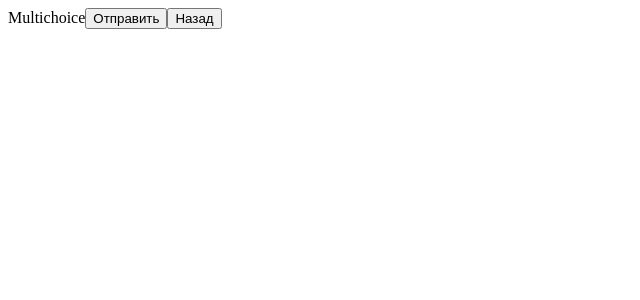
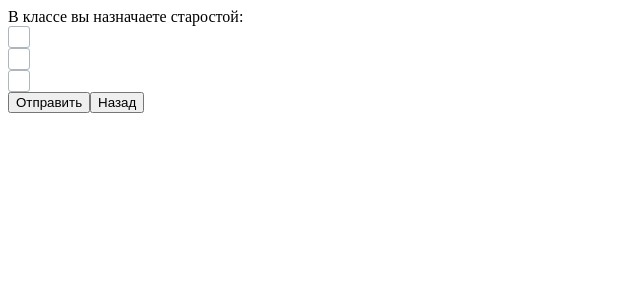
Before and after one commit to Katyusha0901/mad-soft, a React (Create React App) app: page / in a window 1280 px wide. Shown: the top 300 px of the page, without its empty margins (0-640 px from the left). Built offline with nearby package versions, Linux system fonts and the light colour scheme.

Commit message:
added clasNames and checkboxes

```diff
--- /dev/null
+++ b/src/components/Answer.tsx
@@ -0,0 +1,22 @@
+import { useState } from "react";
+import "../styles/Answer.css";
+
+interface Props {
+  answerData: string;
+}
+export const Answer: React.FC<Props> = ({ answerData }) => {
+  const [isChekedAnswer, setIsChekedAnswer] = useState<boolean>(false);
+  return (
+    <div
+      className="answer__checkbox"
+      //   onChange={() => {
+      //     onChange({ ...answerData, isCheked: !answerData.isCheked });
+      //   }}
+      onClick={() => {
+        setIsChekedAnswer(true);
+      }}
+    >
+      {isChekedAnswer ? "✔" : null}
+    </div>
+  );
+};
--- a/src/components/Multichoice.tsx
+++ b/src/components/Multichoice.tsx
@@ -1,6 +1,8 @@
 import React from "react";
 import { questionObject } from "../types";
 import { questionData } from "../QuestionData";
+import { useState } from "react";
+import { Answer } from "./Answer";
 
 interface Props {
   currentObject: questionObject | undefined;
@@ -15,10 +17,17 @@ export const Multichoice: React.FC<Props> = ({
   setIsTestCompletedFunction,
   setCurrentQuestionIdFunction,
 }) => {
+  const [answers, setAnswers] = useState<string[] | undefined>(
+    currentObject?.answers
+  );
   return currentQuestionIdState === questionData.length ? (
-    <div>
-      Multichoice
+    <div className="multi">
+      <div className="multi__content">
+        <div className="multi__text"></div>
+        <div className="multi__answers"></div>
+      </div>
       <button
+        className="multi__button-end"
         onClick={() => {
           setIsTestCompletedFunction(true);
         }}
@@ -27,9 +36,17 @@ export const Multichoice: React.FC<Props> = ({
       </button>
     </div>
   ) : (
-    <div>
-      Multichoice
+    <div className="multi">
+      <div className="multi__content">
+        <div className="multi__text">{currentObject?.text}</div>
+        <div className="multi__answers">
+          {currentObject?.answers.map((answer: string, index: number) => {
+            return <Answer answerData={answer} />;
+          })}
+        </div>
+      </div>
       <button
+        className="multi__button-send"
         onClick={() => {
           setCurrentQuestionIdFunction(currentQuestionIdState + 1);
         }}
@@ -37,6 +54,7 @@ export const Multichoice: React.FC<Props> = ({
         Отправить
       </button>
       <button
+        className="multi__button-previous"
         onClick={() => {
           setCurrentQuestionIdFunction(currentQuestionIdState - 1);
         }}
--- /dev/null
+++ b/src/styles/Answer.css
@@ -0,0 +1,13 @@
+.answer__checkbox {
+  display: flex;
+  justify-content: center;
+  align-items: center;
+  content: "";
+  width: 20px;
+  height: 20px;
+  flex-shrink: 0;
+  flex-grow: 0;
+  border: 1px solid #adb5bd;
+  border-radius: 3px;
+  font-size: 20px;
+}
```
